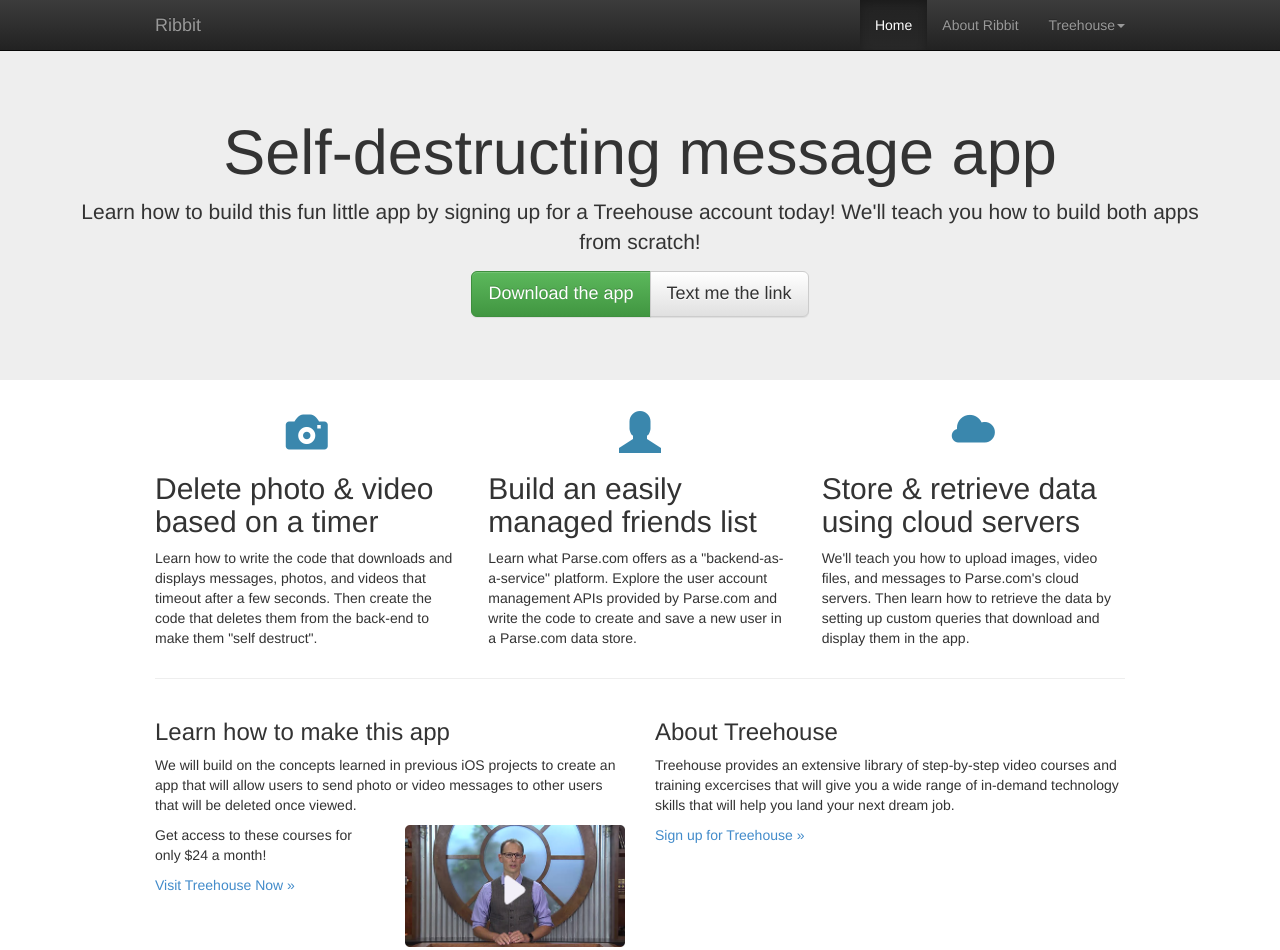
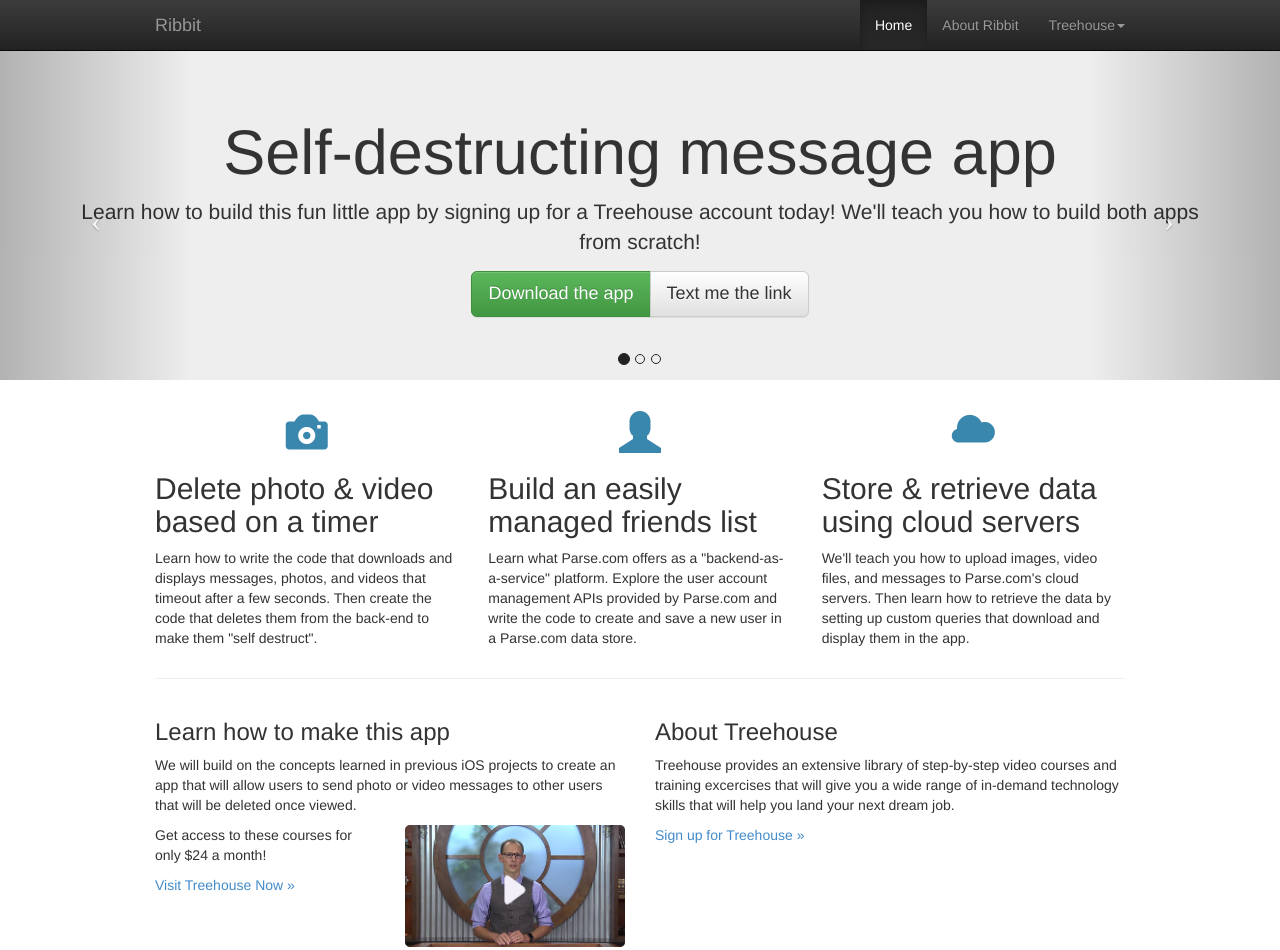
Before and after one commit to austinsprawls/framework, a plain HTML site: page ribbit_bootstrap_proto/index.html in a window 1280 px wide. Shown: the top 950 px of the page. Drawn offline with nearby package versions, Linux system fonts and the light colour scheme.

Commit message:
Added a carousel slide

```diff
--- a/ribbit_bootstrap_proto/css/my-styles.css
+++ b/ribbit_bootstrap_proto/css/my-styles.css
@@ -20,3 +20,15 @@
     text-align: center;
     color: #3a87ad;
 }
+
+.carousel-indicators {
+    bottom: 0;
+}
+
+.carousel-indicators .active{
+    background-color: #222;
+}
+
+.carousel-indicators li{
+    border-color: #222;
+}
--- a/ribbit_bootstrap_proto/index.html
+++ b/ribbit_bootstrap_proto/index.html
@@ -49,6 +49,11 @@
 
     <div id="myCarousel" class="carousel slide jumbotron">
         <div class="container">
+            <ol class="carousel-indicators">
+                <li class="active" data-target="#myCarousel" data-slide-to=0></li>
+                <li data-target="#myCarousel" data-slide-to=1></li>
+                <li data-target="#myCarousel" data-slide-to=2></li>
+            </ol>
             <div class="carousel-inner">
                 <div class="item active">
                     <h1>Self-destructing message app</h1>
@@ -75,6 +80,12 @@
                 </div>
             </div>
         </div>
+        <a class="left carousel-control" href="#myCarousel" data-slide="prev">
+            <span class="icon-prev"></span>
+        </a>
+        <a class="right carousel-control" href="#myCarousel" data-slide="next">
+            <span class="icon-next"></span>
+        </a>
     </div>
 
 
```
